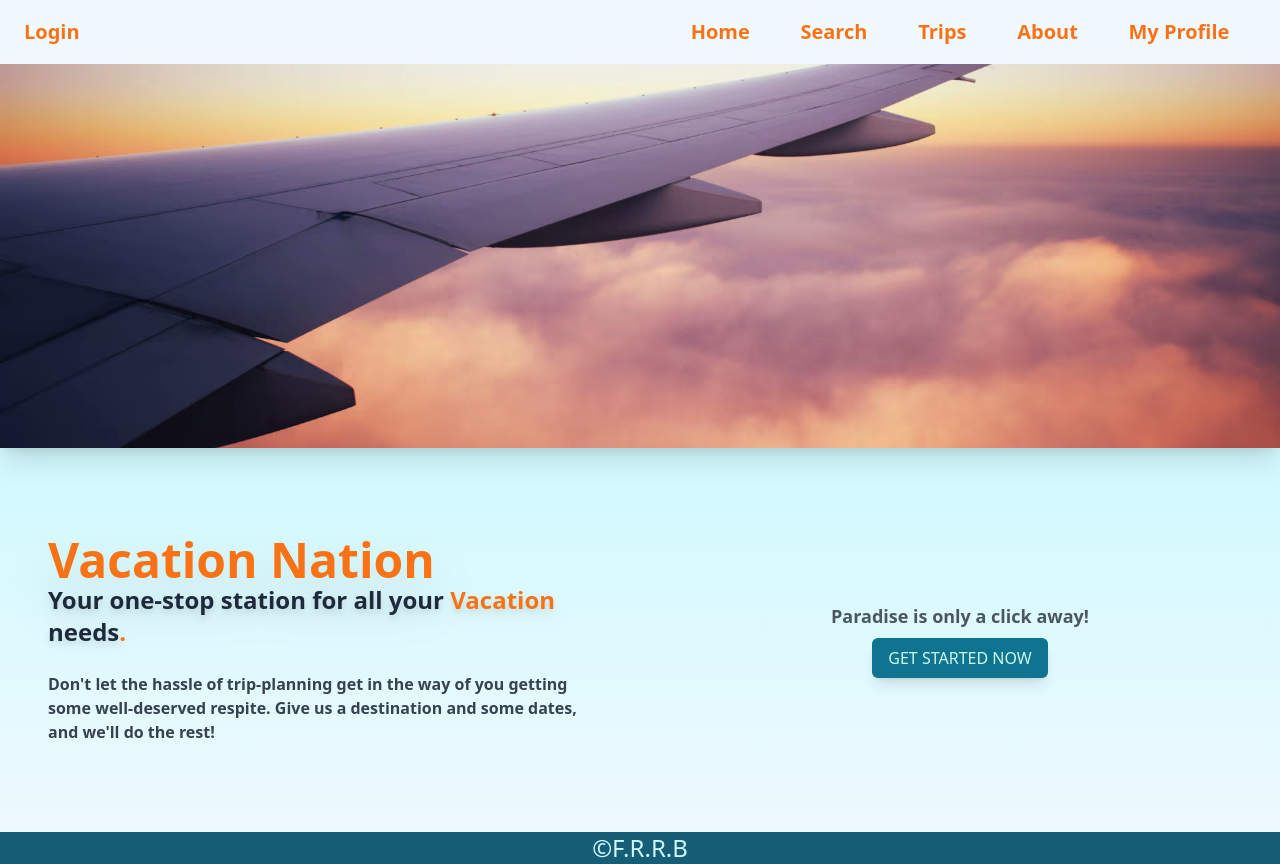
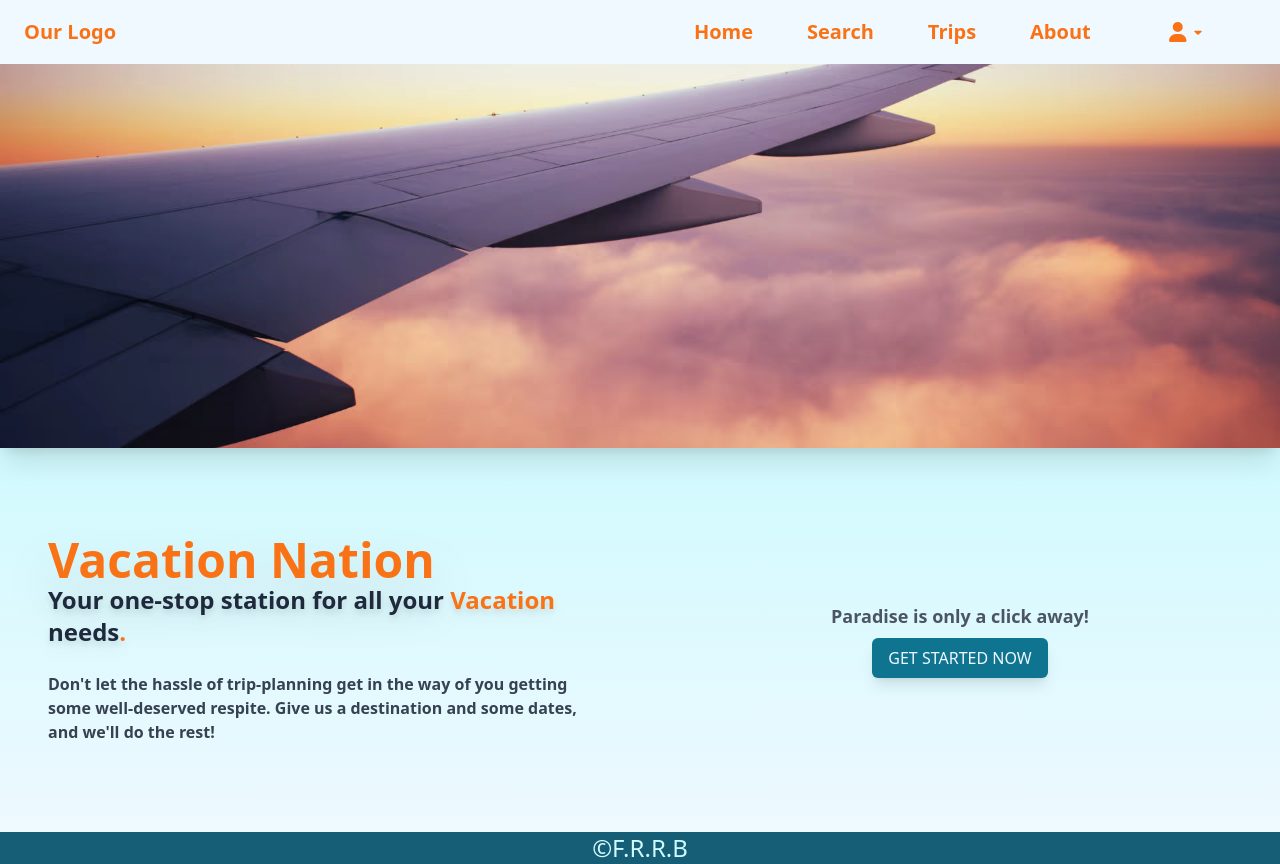
Before and after one commit to F-R-R-B/vacation-nation-frontend, a React (Create React App) app: page / in a window 1280 px wide. Built offline with nearby package versions, Linux system fonts and the light colour scheme; no server answers; what tw-elements would draw is missing.

Commit message:
add profile menu

```diff
--- a/package.json
+++ b/package.json
@@ -4,6 +4,9 @@
   "private": true,
   "dependencies": {
     "@auth0/auth0-react": "^1.12.0",
+    "@fortawesome/fontawesome-svg-core": "^6.2.0",
+    "@fortawesome/free-solid-svg-icons": "^6.2.0",
+    "@fortawesome/react-fontawesome": "^0.2.0",
     "axios": "^1.1.2",
     "react": "^18.2.0",
     "react-dom": "^18.2.0",
--- a/src/components/AuthButtons.js
+++ b/src/components/AuthButtons.js
@@ -1,14 +1,16 @@
 import React from "react";
 import { useAuth0 } from '@auth0/auth0-react';
+import { FontAwesomeIcon } from "@fortawesome/react-fontawesome";
+import { faRightFromBracket, faRightToBracket } from '@fortawesome/free-solid-svg-icons'
 
 const LoginButton = (props) => {
   const { loginWithRedirect } = useAuth0();
-  return <button onClick={() => loginWithRedirect()}>Login</button>
+  return <button onClick={() => loginWithRedirect()}>Login <FontAwesomeIcon className="mx-2" icon={faRightToBracket} size='lg'/> </button>
 };
 
 const LogoutButton = (props) => {
-  const { user, logout } = useAuth0();
-  return <button onClick={() => logout({ returnTo: window.location.origin })}> {user.name} (Logout) </button>
+  const { logout } = useAuth0();
+  return <button onClick={() => logout({ returnTo: window.location.origin })}>Logout <FontAwesomeIcon className="mx-2" icon={faRightFromBracket} size='lg'/> </button>
 };
 
 const AuthButton = () => {
--- a/src/components/Header.js
+++ b/src/components/Header.js
@@ -1,7 +1,6 @@
 import { Component } from "react";
 import { Link } from "react-router-dom";
-import { withAuth0 } from '@auth0/auth0-react';
-import { AuthButton } from "./AuthButtons";
+import UserMenu from './UserMenu';
 
 class Header extends Component {
   // constructor(props) {
@@ -11,14 +10,12 @@ class Header extends Component {
   // }
 
   render () {
-    const { user, isLoading } = this.props.auth0;
-    console.log("🚀 ~ file: Header.js ~ line 16 ~ Header ~ render ~ user", user);
 
     return (
       <div className="w-screen h-16">
         <nav className="fixed top-0 z-10 h-20 w-screen bg-sky-50 text-orange-500 flex flex-col md:h-16 md:grid grid-cols-2 items-center">
           <div className="mx-auto my-2 md:my-0 md:ml-6 font-bold text-xl">
-            {isLoading ? 'Loading...' : <AuthButton />}
+            Our Logo
           </div>
           <div className="w-full flex justify-evenly items-center font-semibold text-xl">
             <Link to='/' >
@@ -33,9 +30,7 @@ class Header extends Component {
             <Link to='about' >
               About
             </Link>
-            <Link to='profile' >
-              My Profile
-            </Link>
+            <UserMenu />
           </div>
 
         </nav>
@@ -44,4 +39,4 @@ class Header extends Component {
   }
 }
 
-export default withAuth0(Header);
+export default Header;
--- a/src/components/Home.js
+++ b/src/components/Home.js
@@ -15,7 +15,7 @@ class Home extends Component {
 
           <div className="my-12 px-12 flex flex-col items-start md:items-center gap-2" >
             <p className="font-semibold text-lg text-gray-600">Paradise is only a click away!</p>
-            <Link to='search' className="rounded-md shadow-lg py-2 px-4 bg-cyan-700 text-teal-100 hover:-translate-y-0.5 hover:bg-cyan-800">GET STARTED NOW</Link>
+            <Link to='search' className="rounded-md shadow-lg py-2 px-4 bg-cyan-700 text-sky-50 hover:-translate-y-0.5 hover:bg-cyan-800">GET STARTED NOW</Link>
           </div>
         </div>
       </div>
--- a/src/components/Profile.js
+++ b/src/components/Profile.js
@@ -11,22 +11,22 @@ const Profile = () => {
 
   return (
     isAuthenticated && (
-      <div class="flex items-center h-screen w-full justify-center">
-        <div class="w-3/12">
-          <div class="bg-white h-96 shadow-xl rounded-lg py-3">
-            <div class="photo-wrapper p-2">
-              <img class="w-32 h-32 rounded-full mx-auto shadow-xl" src={user.picture} alt={user.name} />
+      <div className="flex items-center h-screen w-full justify-center">
+        <div className="w-3/12">
+          <div className="bg-white h-96 shadow-xl rounded-lg py-3">
+            <div className="photo-wrapper p-2">
+              <img className="w-32 h-32 rounded-full mx-auto shadow-xl" src={user.picture} alt={user.name} />
             </div>
-            <div class="p-2">
-              <h3 class="text-center text-xl text-gray-700 font-bold leading-8">{user.name}</h3>
-              <div class="text-center text-orange-500 text-xs font-semibold">
+            <div className="p-2">
+              <h3 className="text-center text-xl text-gray-700 font-bold leading-8">{user.name}</h3>
+              <div className="text-center text-orange-500 text-xs font-semibold">
                 <p>VacaNation</p>
               </div>
-              <table class="text-xs my-3">
+              <table className="text-xs my-3">
                 <tbody>
                   <tr>
-                    <td class="px-2 py-2 text-orange-500 font-semibold">Email</td>
-                    <td class="px-2 py-2 text-gray-700">{user.email}</td>
+                    <td className="px-2 py-2 text-orange-500 font-semibold">Email</td>
+                    <td className="px-2 py-2 text-gray-700">{user.email}</td>
                   </tr>
                 </tbody></table>
 
--- a/src/components/Search.js
+++ b/src/components/Search.js
@@ -48,7 +48,6 @@ class Search extends Component {
         arrivalTime: flight.return.arrivalTime,
       }
     }
-    console.log("🚀 ~ file: Search.js ~ line 51 ~ Search ~ saveFlight= ~ data", data);
 
     let headers;
     if (this.props.auth0.isAuthenticated) {
--- /dev/null
+++ b/src/components/UserMenu.js
@@ -0,0 +1,69 @@
+import { Component } from "react";
+import { AuthButton } from './AuthButtons';
+import { Link } from 'react-router-dom';
+import { FontAwesomeIcon } from "@fortawesome/react-fontawesome";
+import { faUser, faAddressCard } from '@fortawesome/free-solid-svg-icons';
+import { withAuth0 } from '@auth0/auth0-react';
+
+class UserMenu extends Component {
+  render() {
+    const {user, isAuthenticated } = this.props.auth0;
+    console.log("🚀 ~ file: UserMenu.js ~ line 11 ~ UserMenu ~ render ~ user", user);
+    return (
+      <div className="flex justify-center">
+        <div>
+          <div className="dropdown relative">
+
+            <button
+              className="dropdown-toggle px-6 font-bold text-base leading-tight uppercase rounded transition duration-150 ease-in-out flex items-center whitespace-nowrap"
+              type="button"
+              id="dropdownMenuButton2"
+              data-bs-toggle="dropdown"
+              aria-expanded="false">
+              <FontAwesomeIcon icon={faUser} size='lg'/>
+              <svg
+                aria-hidden="true"
+                focusable="false"
+                data-prefix="fas"
+                data-icon="caret-down"
+                className="w-2 ml-2"
+                role="img"
+                xmlns="http://www.w3.org/2000/svg"
+                viewBox="0 0 320 512"
+              >
+                <path
+                  fill="currentColor"
+                  d="M31.3 192h257.3c17.8 0 26.7 21.5 14.1 34.1L174.1 354.8c-7.8 7.8-20.5 7.8-28.3 0L17.2 226.1C4.6 213.5 13.5 192 31.3 192z"
+                ></path>
+              </svg>
+            </button>
+            <ul
+              className="dropdown-menu min-w-max absolute hidden bg-white text-base z-50 float-left py-2 list-none text-right rounded-lg shadow-lg bg-clip-padding border-none"
+              aria-labelledby="dropdownMenuButton2">
+              {isAuthenticated &&
+                <li className="relative text-md py-2 px-4 font-normal block w-full whitespace-nowrap bg-transparent text-gray-700 hover:bg-gray-100">
+                    Welcome, {user.name}
+                </li>
+              }
+              <li className="relative text-md py-2 px-4 font-normal block w-full whitespace-nowrap bg-transparent text-gray-700 hover:bg-gray-100">
+                <Link to='/Profile' className="w-32 h-full">
+                  Profile <FontAwesomeIcon className='mx-1' icon={faAddressCard} size='lg'/>
+                </Link>
+              </li>
+              <li className="text-md py-2 px-4 font-normal block w-full whitespace-nowrap bg-transparent text-gray-700 hover:bg-gray-100">
+                <AuthButton
+                  className="dropdown-item text-md py-2 px-4 font-normal block w-full whitespace-nowrap bg-transparent text-gray-700 hover:bg-gray-100"
+                  href="#">
+                </AuthButton>
+              </li>
+            </ul>
+          </div>
+        </div>
+      </div>
+
+    );
+  }
+
+}
+
+export default withAuth0(UserMenu);
```
Also changed, not shown: src/components/SearchForm.js (+22 -12 lines), 1 other file (tests, documents, lock files or other folders).
